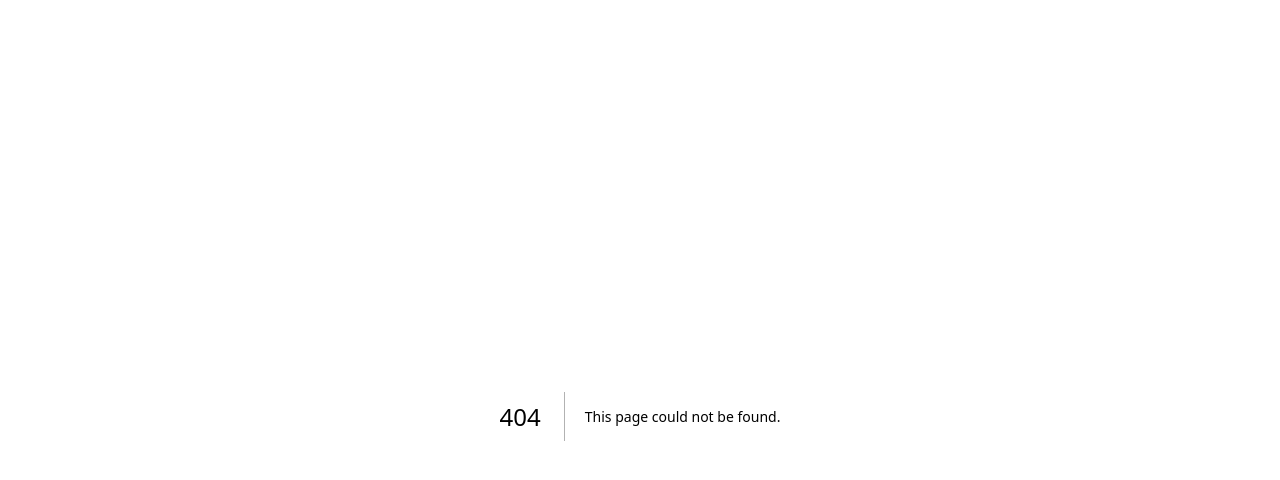
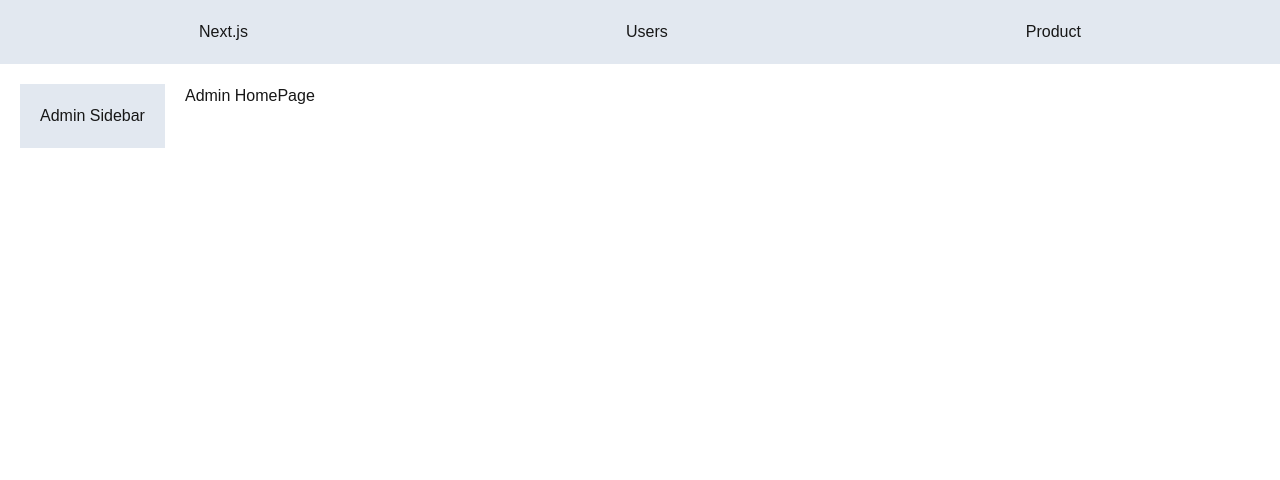
Before and after one commit to Zephyr724/my-nextjs-project, a Next.js app: page /admin in a window 1280 px wide. Before the commit this address had no page. Shown: the top 480 px of the page. Built offline with nearby package versions, Linux system fonts and the light colour scheme.

Commit message:
2-6 layouts

```diff
--- /dev/null
+++ b/app/admin/layout.tsx
@@ -0,0 +1,16 @@
+import React, { ReactNode } from "react";
+
+interface Props {
+  children: ReactNode;
+}
+
+const adminLayout = ({ children }: Props) => {
+  return (
+    <div className="flex">
+      <aside className="bg-slate-200 p-5 mr-5">Admin Sidebar</aside>
+      <div>{children}</div>
+    </div>
+  );
+};
+
+export default adminLayout;
--- /dev/null
+++ b/app/admin/page.tsx
@@ -0,0 +1,7 @@
+import React from "react";
+
+const AdminHomePage = () => {
+  return <div>Admin HomePage</div>;
+};
+
+export default AdminHomePage;
--- /dev/null
+++ b/app/components/NavBar/NavBar.tsx
@@ -0,0 +1,18 @@
+import Link from "next/link";
+import React from "react";
+
+const NavBar = () => {
+  return (
+    <div className="flex justify-around bg-slate-200 p-5">
+      <Link href="/" className="mr-5">
+        Next.js
+      </Link>
+
+      <Link href="/users">Users</Link>
+
+      <Link href="/products">Product</Link>
+    </div>
+  );
+};
+
+export default NavBar;
--- a/app/globals.css
+++ b/app/globals.css
@@ -21,5 +21,10 @@
 body {
   color: var(--foreground);
   font-family: Arial, Helvetica, sans-serif;
-  padding: 1rem;
 }
+
+@layer base {
+  h1 {
+    @apply font-extrabold text-2xl mb-3;
+  }
+}
--- a/app/layout.tsx
+++ b/app/layout.tsx
@@ -1,6 +1,7 @@
 import type { Metadata } from "next";
 import { Geist, Geist_Mono } from "next/font/google";
 import "./globals.css";
+import NavBar from "./components/NavBar/NavBar";
 
 const geistSans = Geist({
   variable: "--font-geist-sans",
@@ -28,7 +29,10 @@
       className={`${geistSans.variable} ${geistMono.variable} h-full antialiased`}
       data-theme="winter"
     >
-      <body className="min-h-full flex flex-col">{children}</body>
+      <body className="min-h-full flex flex-col">
+        <NavBar />
+        <main className="p-5">{children}</main>
+      </body>
     </html>
   );
 }
--- a/app/page.tsx
+++ b/app/page.tsx
@@ -1,7 +1,6 @@
 import Image from "next/image";
 import Link from "next/link";
 import ProductCard from "./components/ProductCard";
-
 
 export default async function Home() {
   return (
```
